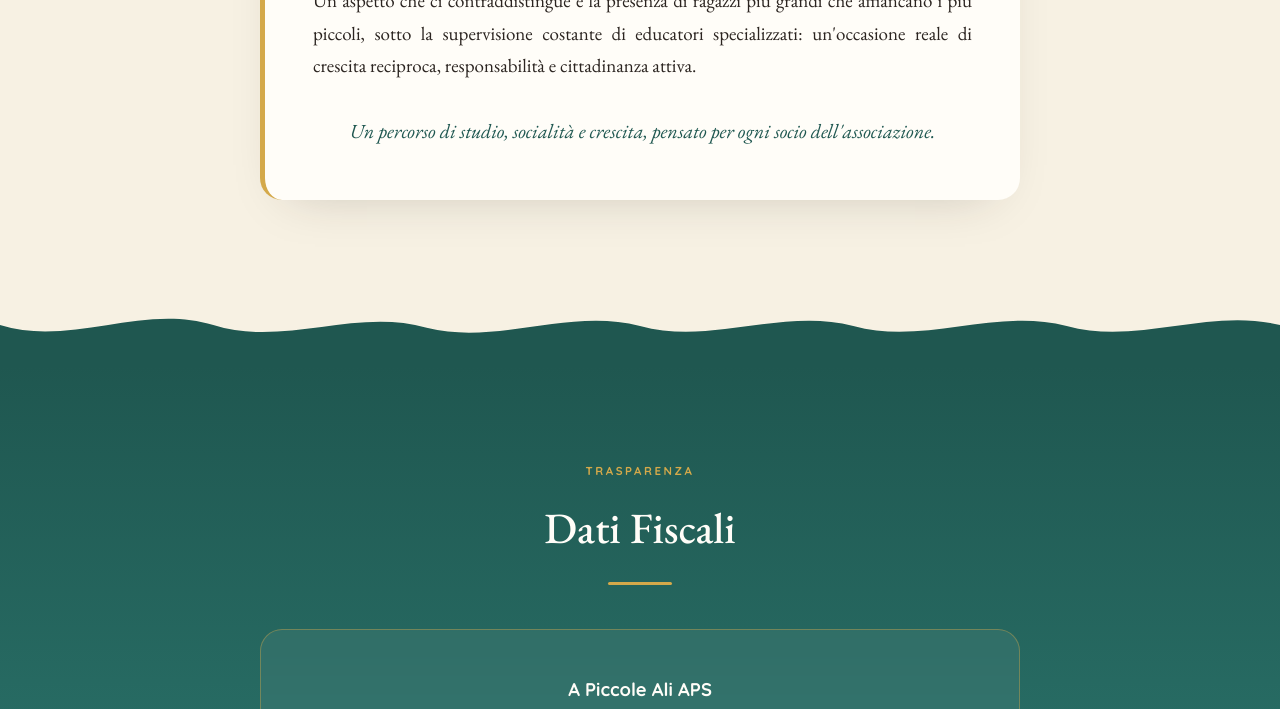
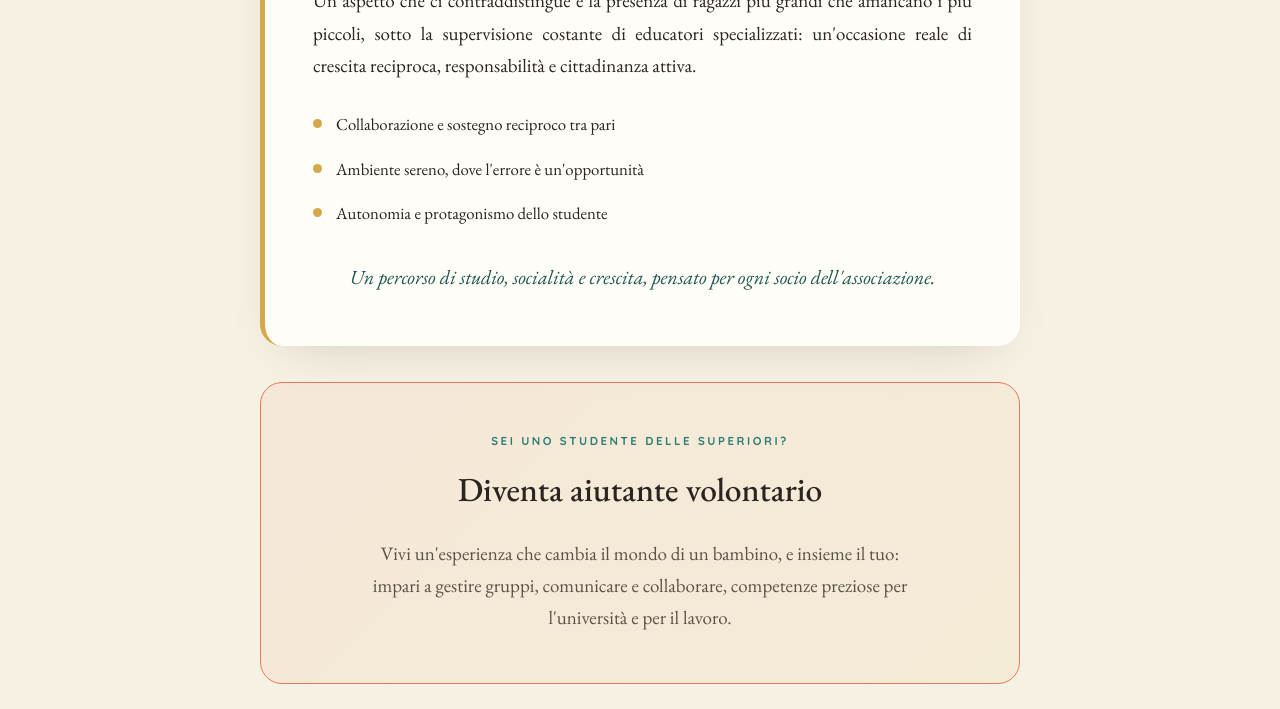
Before and after one commit to apiccoleali-associazione/apiccoleali-sito, a plain HTML site: page index.html in a window 1280 px wide. Shown: the part 3070-3779 px from the top of the page. Drawn offline with nearby package versions, Linux system fonts and the light colour scheme.

Commit message:
Add files via upload

```diff
--- a/index.html
+++ b/index.html
@@ -191,6 +191,47 @@
     font-style:italic; color:var(--teal-deep); text-align:center;
     font-size:1.25rem; margin-top:1.6em;
   }
+  .percorso-points{
+    list-style:none;
+    margin:28px 0;
+    padding:0;
+    display:grid;
+    gap:16px;
+  }
+  .percorso-points li{
+    display:flex;
+    align-items:flex-start;
+    gap:14px;
+    color:var(--ink);
+    font-size:1.05rem;
+    text-align:left;
+  }
+  .percorso-points li::before{
+    content:'';
+    width:9px; height:9px; border-radius:50%;
+    background:var(--gold);
+    margin-top:9px;
+    flex:none;
+  }
+  .volontario-card{
+    background:linear-gradient(135deg, rgba(232,120,90,.08), rgba(212,169,74,.08));
+    border:1.5px solid var(--coral);
+    border-radius:22px;
+    padding:48px;
+    text-align:center;
+  }
+  .volontario-card .eyebrow{ color:var(--teal); }
+  .volontario-card h3{
+    font-size:clamp(1.6rem, 3vw, 2.1rem);
+    font-weight:500;
+    color:var(--ink);
+    margin:10px 0 20px;
+  }
+  .volontario-card p{
+    color:var(--ink-soft);
+    max-width:560px;
+    margin:0 auto;
+  }
   .percorso-image{
     width:100%; border-radius:22px; overflow:hidden;
     box-shadow:0 20px 50px -30px rgba(43,36,32,.3);
@@ -337,7 +378,17 @@
     <div class="chi-siamo-card">
       <p>Al centro del nostro progetto c'è l'accompagnamento allo studio: un percorso pensato per sostenere bambini e ragazzi nei compiti e nella crescita personale, con momenti individuali di supporto per chi ha bisogno di un aiuto più mirato e momenti di gruppo per imparare a collaborare, condividere e stare insieme.</p>
       <p>Un aspetto che ci contraddistingue è la presenza di ragazzi più grandi che affiancano i più piccoli, sotto la supervisione costante di educatori specializzati: un'occasione reale di crescita reciproca, responsabilità e cittadinanza attiva.</p>
+      <ul class="percorso-points">
+        <li>Collaborazione e sostegno reciproco tra pari</li>
+        <li>Ambiente sereno, dove l'errore è un'opportunità</li>
+        <li>Autonomia e protagonismo dello studente</li>
+      </ul>
       <p class="closing">Un percorso di studio, socialità e crescita, pensato per ogni socio dell'associazione.</p>
+    </div>
+    <div class="volontario-card" style="margin-top:36px;">
+      <p class="eyebrow">Sei uno studente delle superiori?</p>
+      <h3>Diventa aiutante volontario</h3>
+      <p>Vivi un'esperienza che cambia il mondo di un bambino, e insieme il tuo: impari a gestire gruppi, comunicare e collaborare, competenze preziose per l'università e per il lavoro.</p>
     </div>
   </div>
 </section>
```
